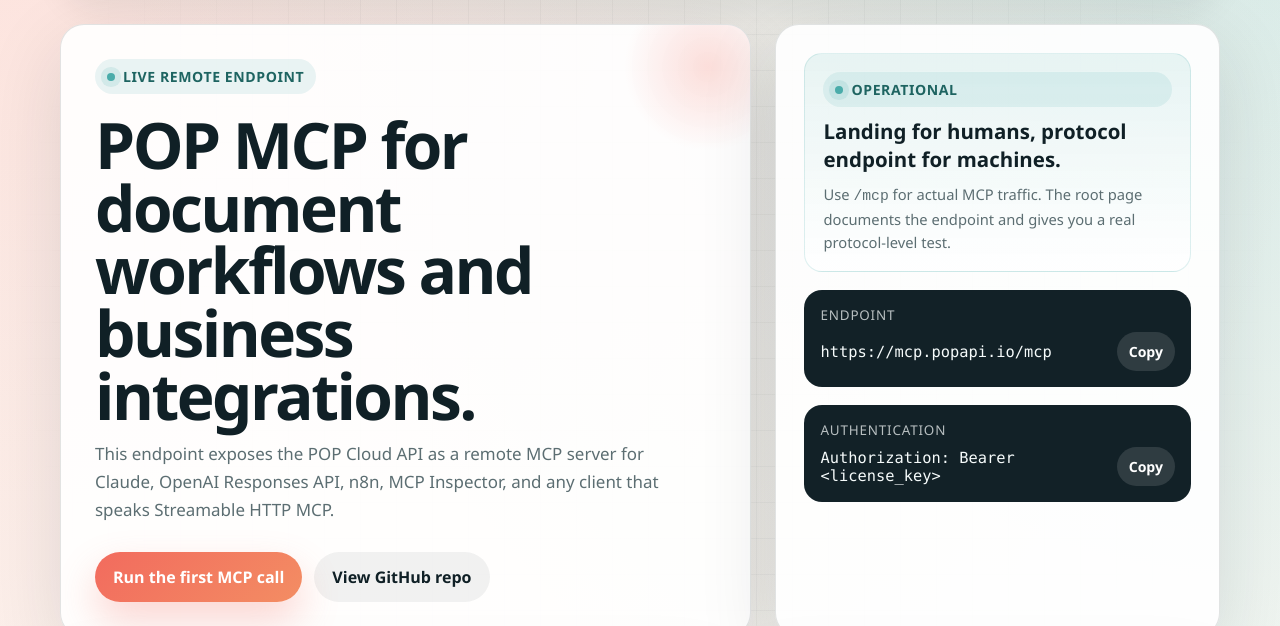
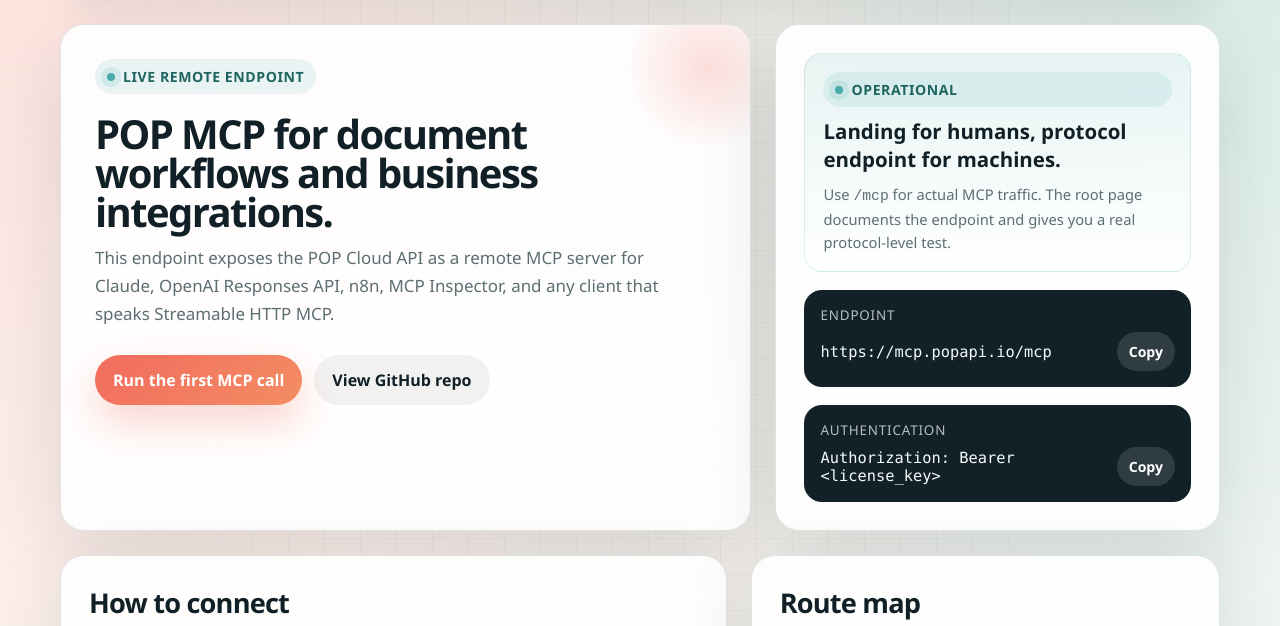
Before and after one commit to getpopapi/pop-mcp, a website: page public/index.html in a window 1280 px wide. Shown: the part 110-736 px from the top of the page. Drawn offline with Linux system fonts and the light colour scheme.

Commit message:
Reduce landing hero title max size to 40px

```diff
--- a/public/index.html
+++ b/public/index.html
@@ -184,7 +184,7 @@
 
       h1 {
         margin: 20px 0 12px;
-        font-size: clamp(2.6rem, 5vw, 4.3rem);
+        font-size: clamp(2.2rem, 4.2vw, 40px);
         line-height: 0.98;
         letter-spacing: -0.04em;
       }
```
